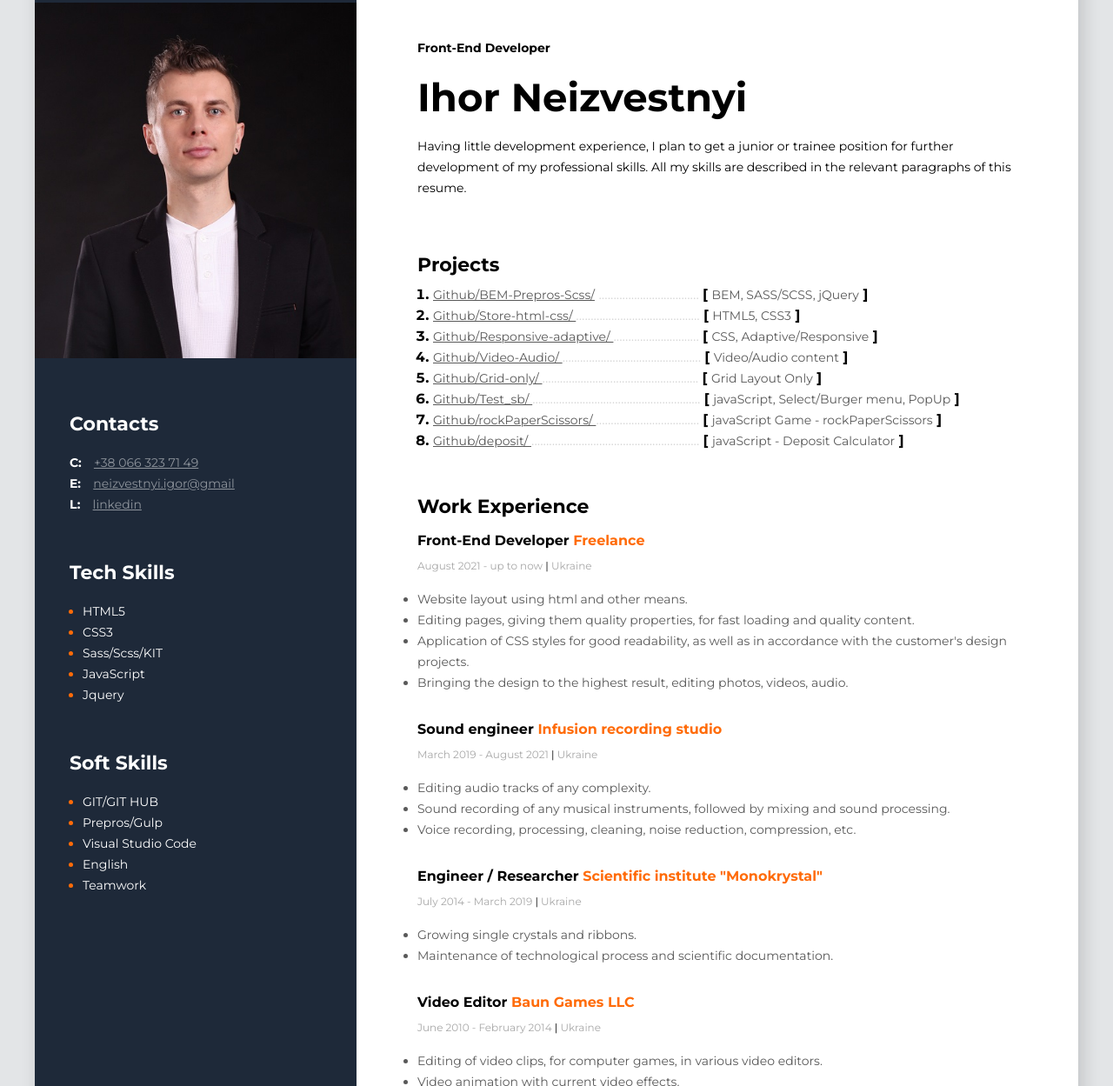
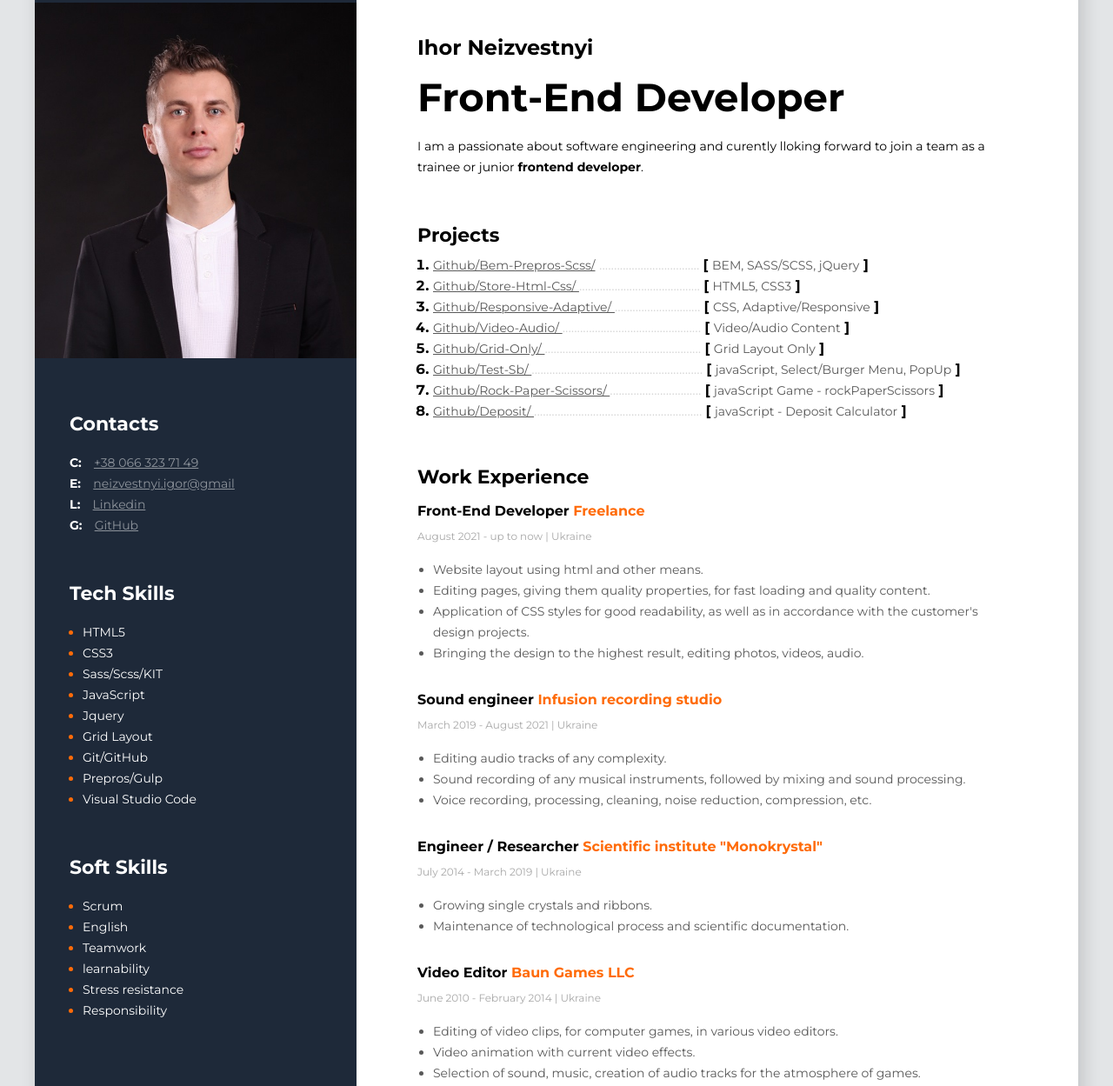
Before and after one commit to joshkrab/Resume, a plain HTML site: page index.html in a window 1280 px wide. Shown: the part 77-1326 px from the top of the page at 87% size. Drawn offline with Linux system fonts and the light colour scheme.

Commit message:
rocks edit

```diff
--- a/css/style.css
+++ b/css/style.css
@@ -127,7 +127,6 @@ body {
 }
 
 .profession {
-  font-size: 14px;
   font-weight: 700;
   font-style: normal;
   letter-spacing: normal;
@@ -151,7 +150,7 @@ body {
 }
 
 .info-conteiner {
-  margin-bottom: 65px;
+  margin-bottom: 55px;
 }
 
 .about-me-title {
@@ -225,12 +224,13 @@ body {
 }
 
 .profession-divider {
-  color: black;
+  color: #a8a8a8;
 }
 
 .profession-duties {
   margin-top: 14px;
   margin-bottom: 30px;
+  padding: 0px 0px 0px 18px;
 }
 
 .profession-duties-item {
--- a/index.html
+++ b/index.html
@@ -41,7 +41,16 @@
               target="_blank"
               class="contacts-link"
               href="https://www.linkedin.com/in/neizvestniy-igor-76a1a2202/"
-              >linkedin</a
+              >Linkedin</a
+            >
+          </div>
+          <div>
+            <span class="contacts-letters">G:</span>
+            <a
+              target="_blank"
+              class="contacts-link"
+              href="https://github.com/joshkrab"
+              >GitHub</a
             >
           </div>
         </div>
@@ -66,6 +75,20 @@
             <li class="tech-skills-item">
               <span class="tech-skills-words">Jquery</span>
             </li>
+            <li class="tech-skills-item">
+              <span class="tech-skills-words">Grid Layout</span>
+            </li>
+            <li class="tech-skills-item">
+              <span class="tech-skills-words">Git/GitHub</span>
+            </li>
+
+            <li class="tech-skills-item">
+              <span class="tech-skills-words">Prepros/Gulp</span>
+            </li>
+
+            <li class="tech-skills-item">
+              <span class="tech-skills-words">Visual Studio Code</span>
+            </li>
           </ul>
         </div>
 
@@ -74,15 +97,7 @@
           <h3 class="soft-skills-title">Soft Skills</h3>
           <ul>
             <li class="soft-skills-item">
-              <span class="soft-skills-words">GIT/GIT HUB</span>
-            </li>
-
-            <li class="soft-skills-item">
-              <span class="soft-skills-words">Prepros/Gulp</span>
-            </li>
-
-            <li class="soft-skills-item">
-              <span class="soft-skills-words">Visual Studio Code</span>
+              <span class="soft-skills-words">Scrum</span>
             </li>
 
             <li class="soft-skills-item">
@@ -92,6 +107,18 @@
             <li class="soft-skills-item">
               <span class="soft-skills-words">Teamwork</span>
             </li>
+
+            <li class="soft-skills-item">
+              <span class="soft-skills-words">learnability</span>
+            </li>
+
+            <li class="soft-skills-item">
+              <span class="soft-skills-words">Stress resistance</span>
+            </li>
+
+            <li class="soft-skills-item">
+              <span class="soft-skills-words">Responsibility</span>
+            </li>
           </ul>
         </div>
       </aside>
@@ -100,14 +127,13 @@
       <div class="about-me">
         <!-- Main info -->
         <div class="info-conteiner">
-          <h2 class="profession">Front-End Developer</h2>
-          <h1 class="name">Ihor Neizvestnyi</h1>
+          <h2 class="profession">Ihor Neizvestnyi</h2>
+          <h1 class="name">Front-End Developer</h1>
 
           <p class="description">
-            Having little development experience, I plan to get a junior or
-            trainee position for further development of my professional skills.
-            All my skills are described in the relevant paragraphs of this
-            resume.
+            I am a passionate about software engineering and curently lloking
+            forward to join a team as a trainee or junior
+            <b>frontend developer</b>.
           </p>
         </div>
 
@@ -120,7 +146,7 @@
                 target="_blank"
                 class="projects-link"
                 href="https://joshkrab.github.io/BEM-Prepros-Scss/"
-                >Github/BEM-Prepros-Scss/</a
+                >Github/Bem-Prepros-Scss/</a
               >
               <span class="dots"> .................................. </span>
               <span>
@@ -133,10 +159,10 @@
                 target="_blank"
                 class="projects-link"
                 href="https://joshkrab.github.io/Store-html-css/"
-                >Github/Store-html-css/
+                >Github/Store-Html-Css/
               </a>
               <span class="dots">
-                ..........................................
+                .........................................
               </span>
               <span
                 ><b>[</b> <span class="tech-name">HTML5, CSS3</span>
@@ -148,7 +174,7 @@
                 target="_blank"
                 class="projects-link"
                 href="https://joshkrab.github.io/Responsive-adaptive/"
-                >Github/Responsive-adaptive/
+                >Github/Responsive-Adaptive/
               </a>
               <span class="dots"> ............................. </span>
               <span
@@ -168,7 +194,7 @@
                 ...............................................
               </span>
               <span
-                ><b>[</b> <span class="tech-name">Video/Audio content</span>
+                ><b>[</b> <span class="tech-name">Video/Audio Content</span>
                 <b>]</b></span
               >
             </li>
@@ -177,7 +203,7 @@
                 target="_blank"
                 class="projects-link"
                 href="https://joshkrab.github.io/Grid-only/"
-                >Github/Grid-only/
+                >Github/Grid-Only/
               </a>
               <span class="dots">
                 .....................................................
@@ -192,15 +218,15 @@
                 target="_blank"
                 class="projects-link"
                 href="https://joshkrab.github.io/test_sb/"
-                >Github/Test_sb/
+                >Github/Test-Sb/
               </a>
               <span class="dots">
-                .........................................................
+                ..........................................................
               </span>
               <span
                 ><b>[</b>
                 <span class="tech-name"
-                  >javaScript, Select/Burger menu, PopUp</span
+                  >javaScript, Select/Burger Menu, PopUp</span
                 >
                 <b>]</b></span
               >
@@ -210,9 +236,9 @@
                 target="_blank"
                 class="projects-link"
                 href="https://joshkrab.github.io/rockPaperScissors/"
-                >Github/rockPaperScissors/
+                >Github/Rock-Paper-Scissors/
               </a>
-              <span class="dots"> ................................... </span>
+              <span class="dots"> ............................... </span>
               <span
                 ><b>[</b>
                 <span class="tech-name"
@@ -226,7 +252,7 @@
                 target="_blank"
                 class="projects-link"
                 href="https://joshkrab.github.io/deposit/"
-                >Github/deposit/
+                >Github/Deposit/
               </a>
               <span class="dots">
                 .........................................................
```
